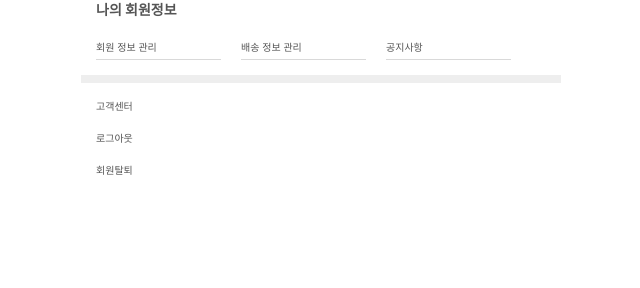
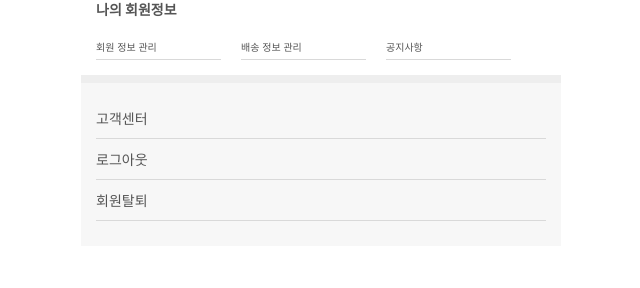
Before and after one commit to Janeee205/FarmBreeze, a React (Create React App) app in the folder client/: page /MyPage in a window 1280 px wide. Shown: the part 450-738 px from the top of the page, without its empty margins (319-959 px from the left). Built offline with nearby package versions, Linux system fonts and the light colour scheme; some icons are missing.

Commit message:
💄 .customer-service-box 부분 스타일링 완료

```diff
--- a/client/src/Mobile/Page/MyPage.css
+++ b/client/src/Mobile/Page/MyPage.css
@@ -32,3 +32,17 @@
 .mypage-box .order div p:first-child {
   font-size: 1.4rem;
 }
+
+.customer-service-box {
+  padding-bottom: 2.5rem;
+  background-color: #F7F7F7;
+}
+
+.customer-service {
+  display: flex;
+  justify-content: space-between;
+  align-items: center;
+  padding: 1rem 0;
+  border-bottom: 1px solid #D9D9D9;
+  font-size: 1.4rem;
+}
```
